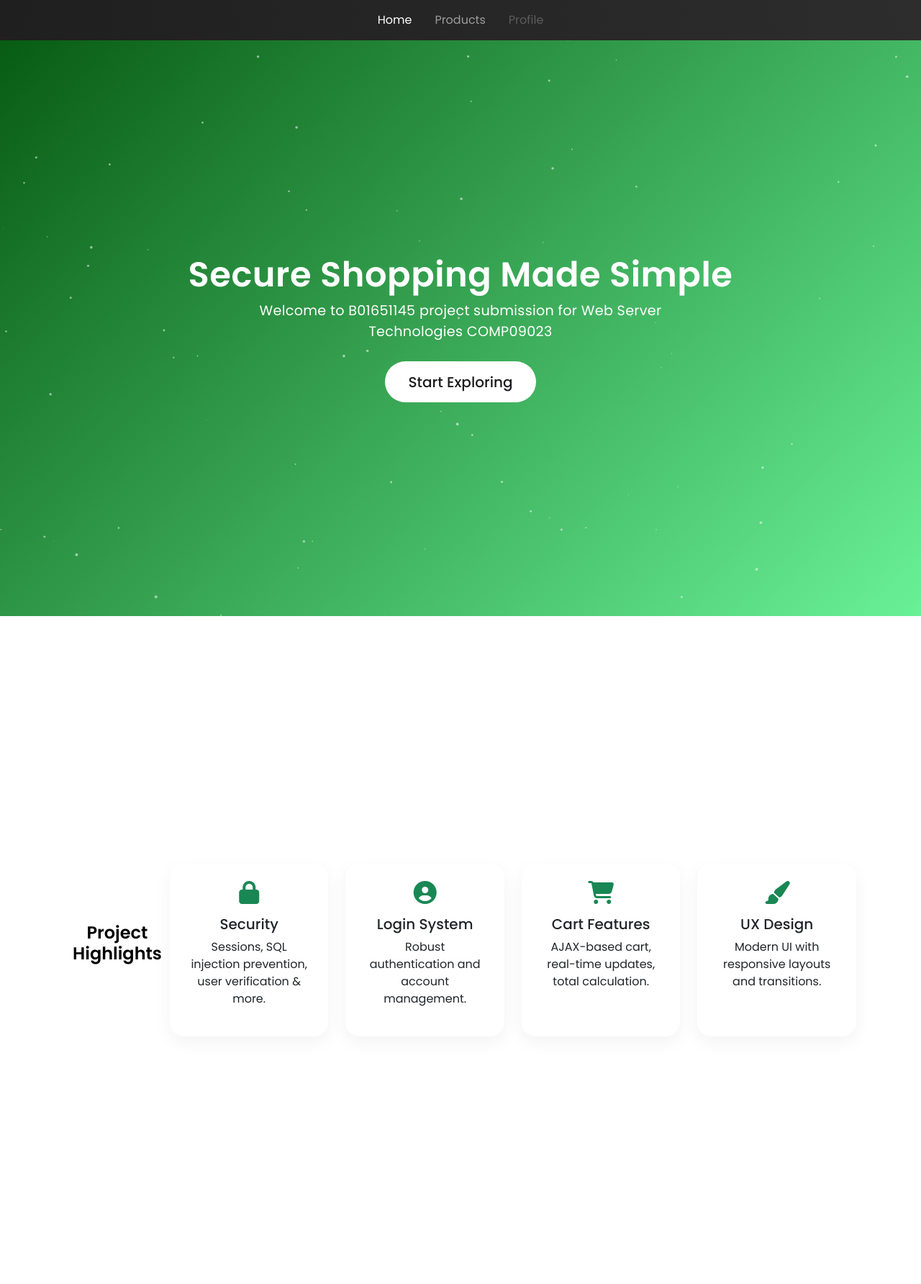
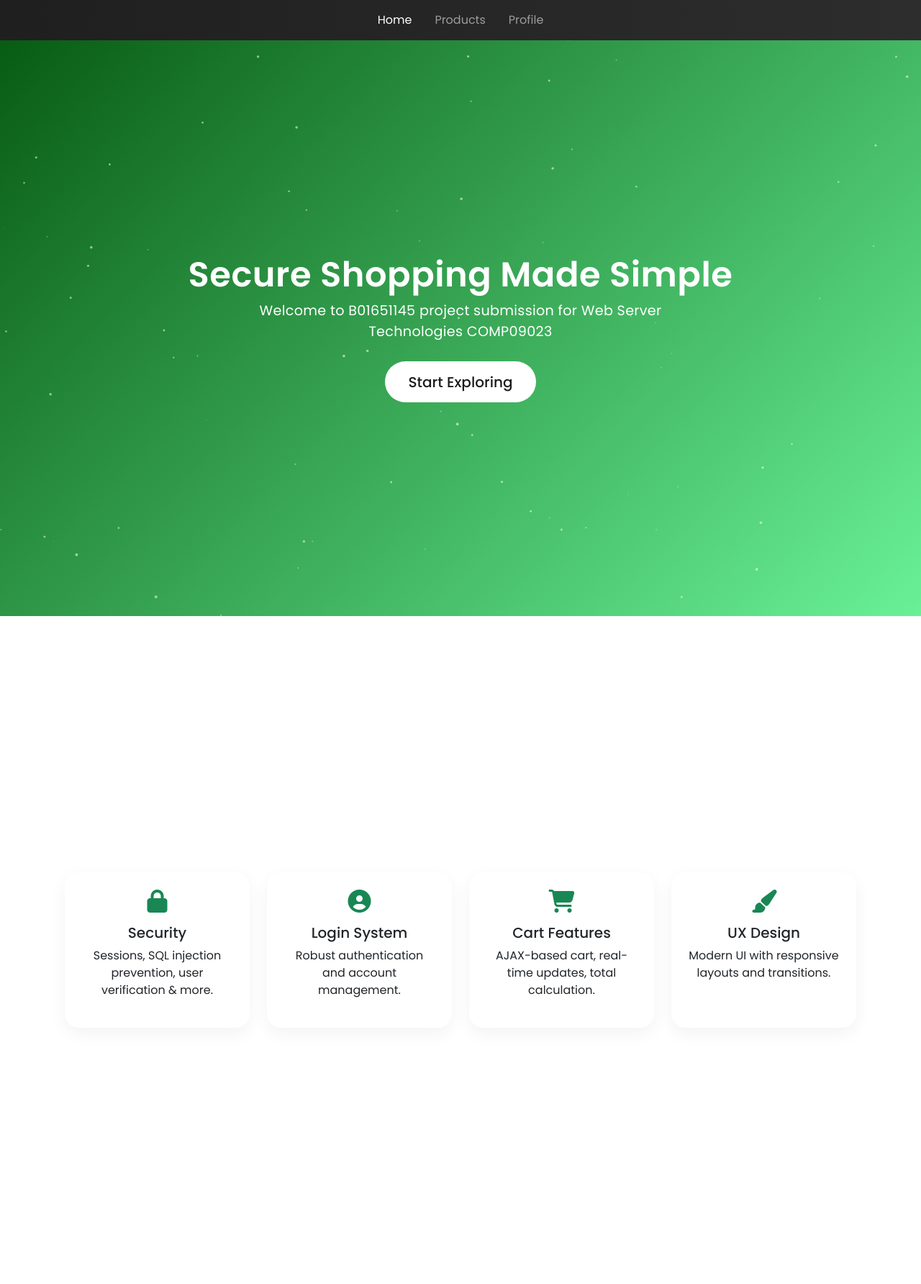
Before and after one commit to kawrae/wst-project, a PHP site: page / in a window 1280 px wide. Shown: the whole page at 72% size. Run offline with PHP 8.4, Linux system fonts and the light colour scheme.

Commit message:
Fixed index

```diff
--- a/index.php
+++ b/index.php
@@ -25,7 +25,7 @@
                     <a class="nav-link" href="products.php">Products</a>
                 </li>
                 <li class="nav-item mx-2">
-                    <a class="nav-link disabled" href="profile.php">Profile</a>
+                    <a class="nav-link" href="profile.php">Profile</a>
                 </li>
             </ul>
         </div>
@@ -37,7 +37,7 @@
         <div class="hero-content">
             <h1>Secure Shopping Made Simple</h1>
             <p>Welcome to B01651145 project submission for Web Server Technologies COMP09023</p>
-            <a href="profile.php" class="btn btn-main">Start Exploring</a>
+            <a href="products.php" class="btn btn-main">Start Exploring</a>
         </div>
     </section>
 
@@ -45,30 +45,29 @@
     <!-- Features -->
     <section class="features">
         <div class="container">
-            <h2 class="text-center mb-5">Project Highlights</h2>
-            <div class="row g-4">
-                <div class="col-md-3">
+            <div class="row justify-content-center g-4">
+                <div class="col-12 col-sm-6 col-md-3">
                     <div class="card p-4 text-center">
                         <i class="fas fa-lock fa-2x mb-3 text-success"></i>
                         <h5>Security</h5>
                         <p>Sessions, SQL injection prevention, user verification & more.</p>
                     </div>
                 </div>
-                <div class="col-md-3">
+                <div class="col-12 col-sm-6 col-md-3">
                     <div class="card p-4 text-center">
                         <i class="fas fa-user-circle fa-2x mb-3 text-success"></i>
                         <h5>Login System</h5>
                         <p>Robust authentication and account management.</p>
                     </div>
                 </div>
-                <div class="col-md-3">
+                <div class="col-12 col-sm-6 col-md-3">
                     <div class="card p-4 text-center">
                         <i class="fas fa-shopping-cart fa-2x mb-3 text-success"></i>
                         <h5>Cart Features</h5>
                         <p>AJAX-based cart, real-time updates, total calculation.</p>
                     </div>
                 </div>
-                <div class="col-md-3">
+                <div class="col-12 col-sm-6 col-md-3">
                     <div class="card p-4 text-center">
                         <i class="fas fa-paint-brush fa-2x mb-3 text-success"></i>
                         <h5>UX Design</h5>
```
